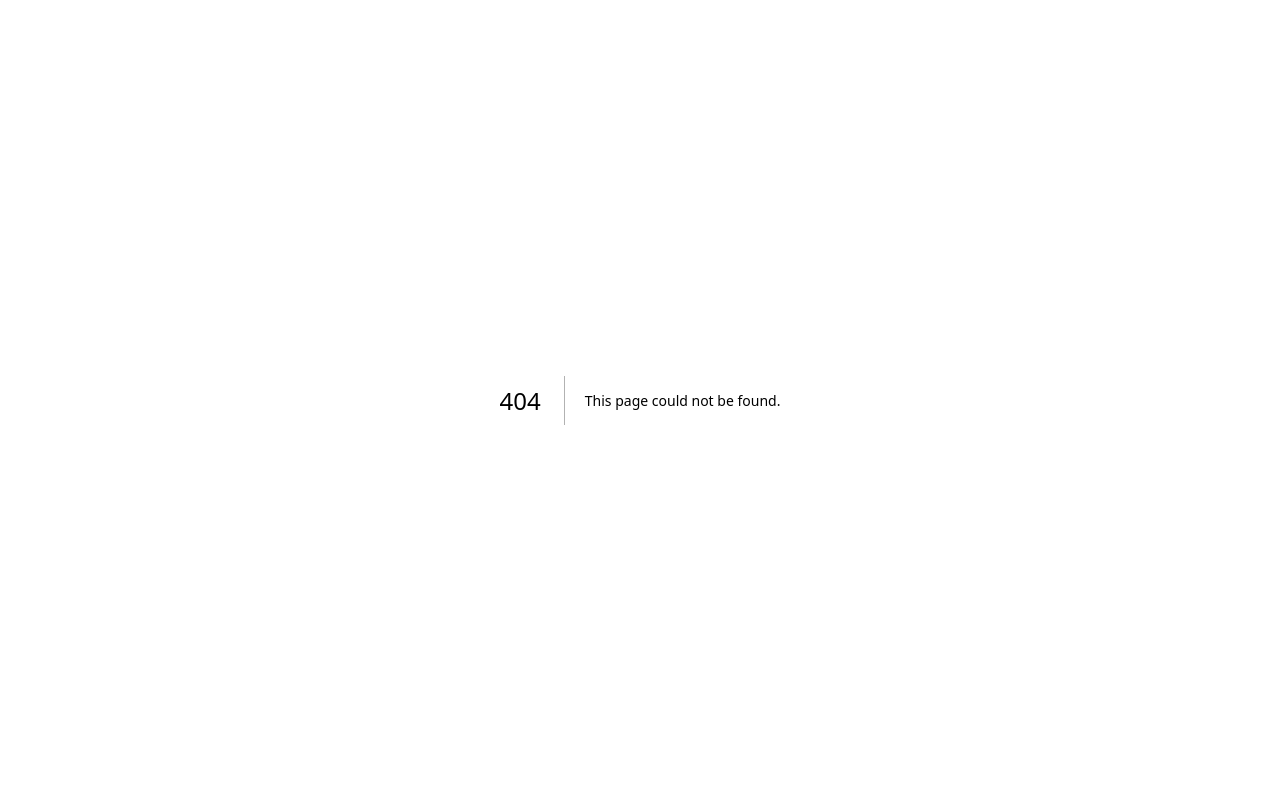
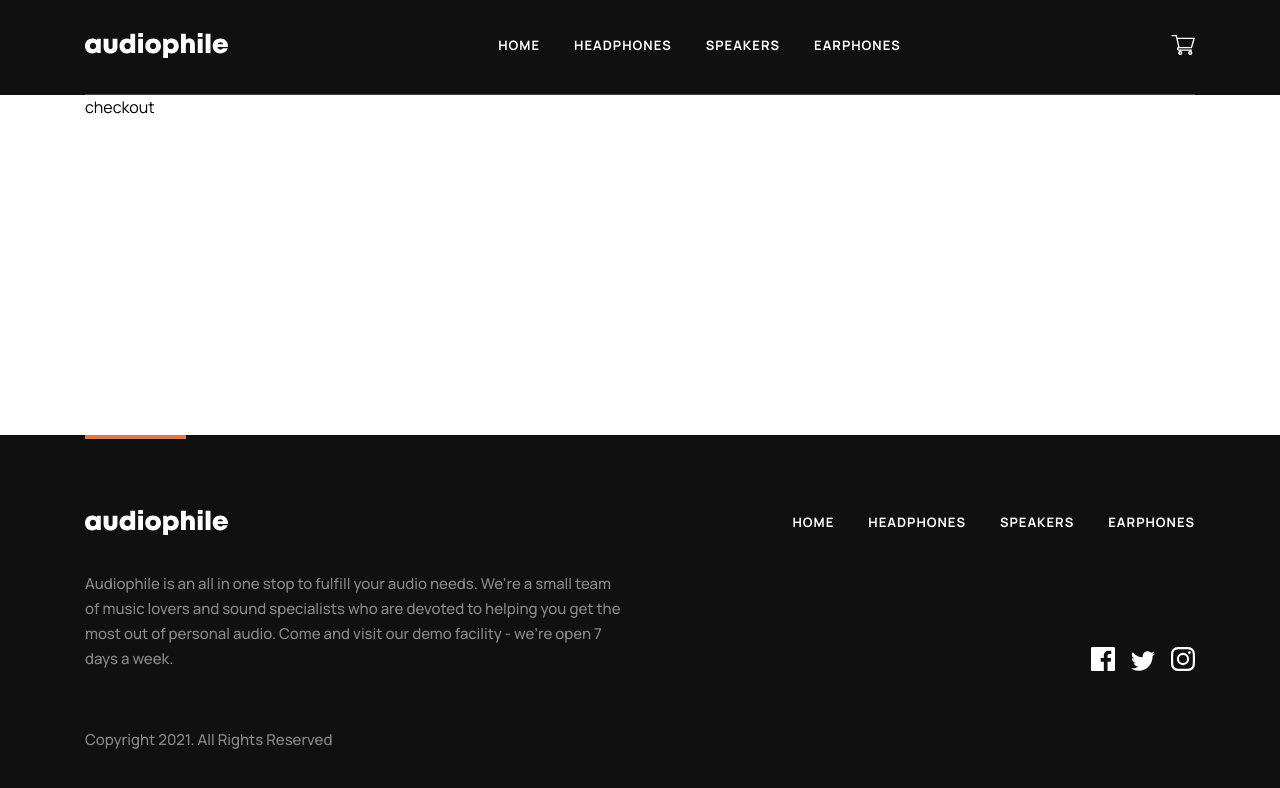
Before and after one commit to Mikoyzskie/fm-audiophile, a Next.js app: page /checkout in a window 1280 px wide. Before the commit this address had no page. Shown: the top 788 px of the page. Built offline with nearby package versions, Linux system fonts and the light colour scheme.

Commit message:
chore: +checkout draft

```diff
--- /dev/null
+++ b/src/app/checkout/page.tsx
@@ -0,0 +1,17 @@
+import Header from "@/components/header"
+import Footer from "@/components/footer"
+
+export default function page() {
+    return (
+        <div className="flex min-h-screen flex-col">
+            <div className="bg-[#101010]">
+                <Header />
+            </div>
+            <div className="grow max-w-[1110px] w-full mx-auto">
+                checkout
+            </div>
+
+            <Footer />
+        </div>
+    )
+}
```
